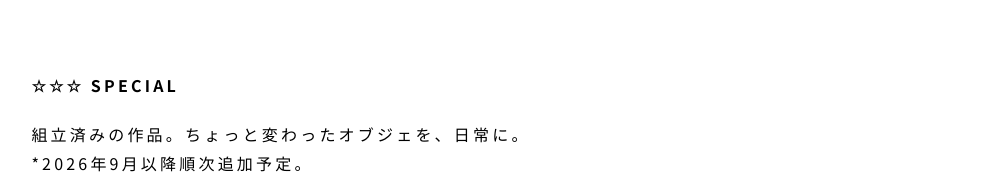
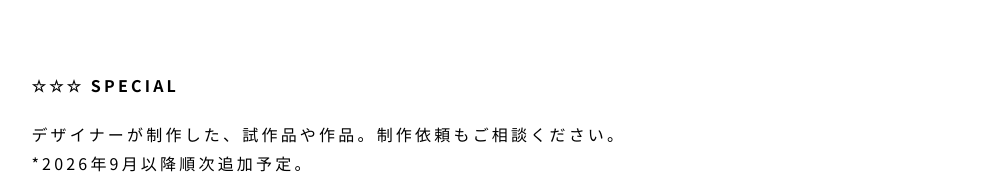
Before and after one commit to nciv-design/parergo, a plain HTML site: page about_electronics.html in a window 1280 px wide. Shown: the part 2760-2955 px from the top of the page, without its empty margins (263-1244 px from the left). Drawn offline with Linux system fonts and the light colour scheme.

Commit message:
about_electronics.html を更新

```diff
--- a/about_electronics.html
+++ b/about_electronics.html
@@ -80,7 +80,7 @@
             <div style="height: 4rem;"></div>
             <h3>☆☆☆ SPECIAL</h3>
             <p>
-                組立済みの作品。ちょっと変わったオブジェを、日常に。<br>
+                デザイナーが制作した、試作品や作品。制作依頼もご相談ください。<br>
                 *2026年9月以降順次追加予定。
             </p>
 
```
